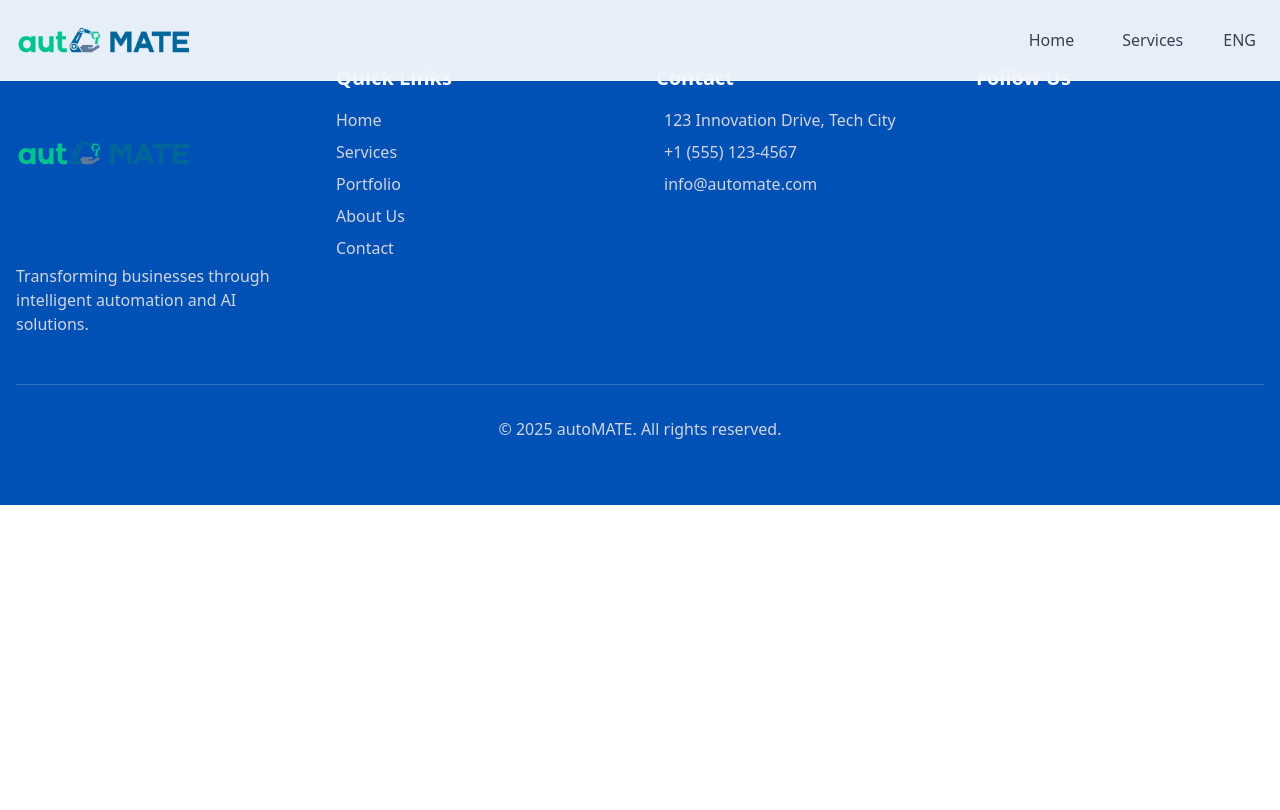
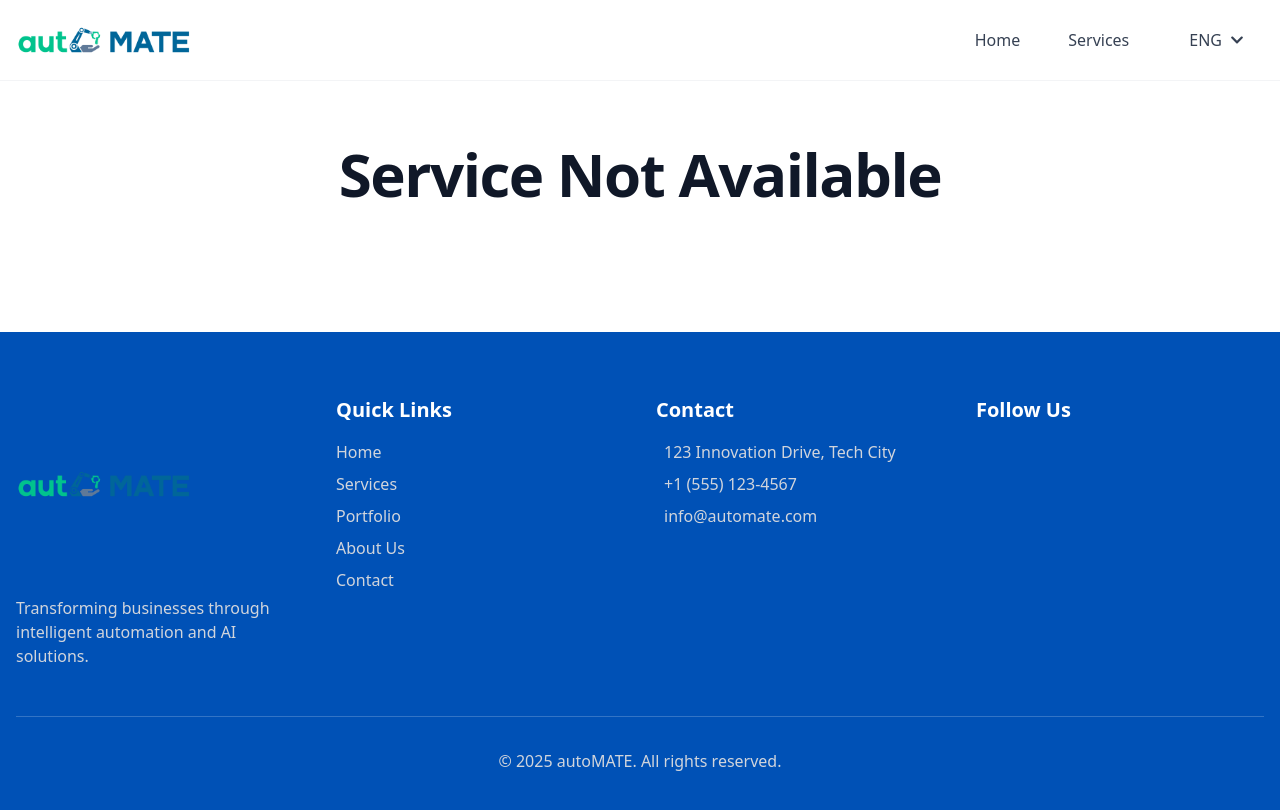
Before and after one commit to majdrifaii/AutoMate, a React (Vite) app: page /service/1 in a window 1280 px wide. Shown: the top 810 px of the page. Built offline with nearby package versions, Linux system fonts and the light colour scheme.

Commit message:
Done Routering in website

```diff
--- /dev/null
+++ b/public/data/services.json
@@ -0,0 +1,32 @@
+[
+    {
+      "id": 1,
+      "name": "Web",
+      "description": "Custom website design and development tailored to your business needs, including responsive layouts and modern frameworks.",
+      "image": "https://example.com/images/web-development.jpg"
+    },
+    {
+      "id": 2,
+      "name": "Trading",
+      "description": "Creative graphic design services for logos, branding, marketing materials, and digital assets.",
+      "image": "https://example.com/images/graphic-design.jpg"
+    },
+    {
+      "id": 3,
+      "name": "Marketing",
+      "description": "Secure and scalable cloud hosting solutions to keep your applications running smoothly with 99.9% uptime.",
+      "image": "https://example.com/images/cloud-hosting.jpg"
+    },
+    {
+      "id": 4,
+      "name": "Trash",
+      "description": "Search engine optimization to boost your website’s visibility and rank higher on Google and other search engines.",
+      "image": "https://example.com/images/seo-optimization.jpg"
+    },
+    {
+      "id": 5,
+      "name": "Mobile",
+      "description": "Build native or cross-platform mobile applications for iOS and Android with a focus on user experience.",
+      "image": "https://example.com/images/mobile-app-development.jpg"
+    }
+  ]
--- a/src/App.css
+++ b/src/App.css
@@ -1,5 +1,6 @@
 @import "tailwindcss";
 @tailwind utilities;
+@import url('https://fonts.googleapis.com/css2?family=Alexandria:wght@100..900&family=Rubik:ital,wght@0,300..900;1,300..900&display=swap');
 
 @theme{
     --color-dark: #282828;
@@ -7,4 +8,21 @@
     --color-primary: #5f7998;
     --color-secondary: #006699;
     --color-accent: #01c38d;
+
+    --font-rubik: "Rubik", sans-serif;
+    --font-alexandria: "Alexandria", sans-serif;
 }
+
+/* .rubik-<uniquifier> {
+    font-family: "Rubik", sans-serif;
+    font-optical-sizing: auto;
+    font-weight: <weight>;
+    font-style: normal;
+  }
+
+  .alexandria-<uniquifier> {
+    font-family: "Alexandria", sans-serif;
+    font-optical-sizing: auto;
+    font-weight: <weight>;
+    font-style: normal;
+  } */
--- a/src/App.jsx
+++ b/src/App.jsx
@@ -6,6 +6,8 @@ import './App.css'
 import Home from './Home'
 import Layout from './Layout';
 import { LanguageProvider } from './LanguageContext';
+import Service from './Service';
+import NotFound from './NotFound';
 
 function App() {
 
@@ -15,6 +17,8 @@ function App() {
       <Layout>
       <Routes>
         <Route path='/' element={<Home/>} />
+        <Route path='service/:name' element={<Service />} />
+        <Route path='*' element={<NotFound/>} />
       </Routes>
       </Layout>
     </Router>
--- a/src/LanguageContext.jsx
+++ b/src/LanguageContext.jsx
@@ -13,7 +13,6 @@ export const LanguageProvider = ({ children }) => {
 
   const translations = {
     en: {
-      nav: ['Home', 'Services'],
       footer: {
         quickLinks: 'Quick Links',
         contact: 'Contact',
@@ -27,10 +26,10 @@ export const LanguageProvider = ({ children }) => {
         consultationDesc: 'Our experts will analyze your business processes and design a custom automation strategy - No commitment required',
         bookButton: 'Book Free Consultation',
         exploreButton: 'Explore Our Services'
-      }
+      },
+      services: ['mobile', 'web', 'trash', 'marketing', 'trading']
     },
     ar: {
-      nav: ['الرئيسية', 'الخدمات'],
       footer: {
         quickLinks: 'روابط سريعة',
         contact: 'اتصل بنا',
@@ -44,7 +43,8 @@ export const LanguageProvider = ({ children }) => {
         consultationDesc: 'سيقوم خبراؤنا بتحليل عمليات عملك وتصميم استراتيجية أتمتة مخصصة - لا يلزم الالتزام',
         bookButton: 'احجز استشارة مجانية',
         exploreButton: 'استكشف خدماتنا'
-      }
+      },
+      services: ['موبايل', 'ويب', 'زبالة', 'تسويق', 'تداول']
     }
   };
 
--- a/src/Layout.jsx
+++ b/src/Layout.jsx
@@ -2,12 +2,14 @@
 import React, { useState } from 'react';
 import Logo from './assets/autoMATE.png';
 import { useLanguage } from './LanguageContext';
-import { FaBars } from 'react-icons/fa';
+import { FaBars, FaChevronUp, FaChevronDown } from 'react-icons/fa';
+import { Link } from 'react-router-dom';
 
 const Layout = ({ children }) => {
   const { currentLang, setCurrentLang, isRTL, translations } = useLanguage();
   const [isMenuOpen, setIsMenuOpen] = useState(false);
   const [isLangDropdownOpen, setIsLangDropdownOpen] = useState(false);
+  const [isServiceDropdownOpen, setIsServiceDropdownOpen] = useState(false);
 
   return (
     <>
@@ -18,22 +20,52 @@ const Layout = ({ children }) => {
               <img src={Logo} alt="autoMATE" className="h-44" />
             </div>
             <nav className={`hidden md:flex items-center ${isRTL ? 'space-x-reverse space-x-8' : 'space-x-8'}`}>
-              {translations[currentLang].nav.map((item) => (
-                <a
-                  key={item}
-                  href={`#${item.toLowerCase()}`}
+                <Link
+                  to={'/'}
                   className="text-gray-700 hover:text-[#01C38D] transition-colors duration-200 font-medium cursor-pointer whitespace-nowrap px-2"
                 >
-                  {item}
-                </a>
-              ))}
+                  {currentLang === 'en' ? 'Home' : 'الرئيسية'}
+                </Link>
+
+                <div className='relative'>
+                <button
+                  className="text-gray-700 hover:text-[#01C38D] transition-colors duration-200 font-medium cursor-pointer whitespace-nowrap px-2"
+                  onClick={() => setIsServiceDropdownOpen(!isServiceDropdownOpen)}
+                >
+                  {currentLang === 'en' ? 'Services' : 'الخدمات'}
+                </button>
+                {isServiceDropdownOpen && (
+                  <div
+                    className="absolute -left-5 mt-2 w-32 bg-white rounded-lg shadow-lg py-2 border border-gray-100 z-50"
+                    onMouseLeave={() => setIsServiceDropdownOpen(false)}
+                  >
+                    {translations[currentLang].services.map((service, index) => (
+                    <Link
+                    key={index}
+                    to={`/service/${service}`}
+                      onClick={() => {
+                        setIsServiceDropdownOpen(false);
+                      }}
+                      className={`block w-full text-left px-4 py-2 hover:bg-gray-50 hover:text-[#01C38D] transition-colors duration-200 cursor-pointer`}
+                    >
+                      {service}
+                    </Link>
+                    ))}
+                  </div>
+                )}
+                </div>
+
+
+
+
+
               <div className="relative">
                 <button
-                  className="flex items-center space-x-2 text-gray-700 hover:text-[#01C38D] transition-colors duration-200 font-medium cursor-pointer !rounded-button"
+                  className="flex items-center space-x-2 text-gray-700 hover:text-[#01C38D] transition-colors duration-200 font-medium cursor-pointer mx-5"
                   onClick={() => setIsLangDropdownOpen(!isLangDropdownOpen)}
                 >
                   <span>{currentLang === 'en' ? 'ENG' : 'عربي'}</span>
-                  <i className={`fas fa-chevron-${isLangDropdownOpen ? 'up' : 'down'} text-sm transition-transform duration-200`}></i>
+                  {isLangDropdownOpen ? <FaChevronUp className='text-sm transition-transform duration-200' /> : <FaChevronDown className='text-sm transition-transform duration-200' />}
                 </button>
                 {isLangDropdownOpen && (
                   <div
--- /dev/null
+++ b/src/NotFound.jsx
@@ -0,0 +1,27 @@
+import { Link } from "react-router-dom";
+
+const NotFound = () => {
+    return (
+        <main className="grid min-h-full place-items-center bg-white px-6 py-24 sm:py-32 lg:px-8">
+        <div className="text-center">
+          <p className="text-base font-semibold text-indigo-600">404</p>
+          <h1 className="mt-4 text-5xl font-semibold tracking-tight text-balance text-gray-900 sm:text-7xl">
+            Page not found
+          </h1>
+          <p className="mt-6 text-lg font-medium text-pretty text-gray-500 sm:text-xl/8">
+            Sorry, we couldn’t find the page you’re looking for.
+          </p>
+          <div className="mt-10 flex items-center justify-center gap-x-6">
+            <Link
+              to={'/'}
+              className="rounded-md bg-[#0051B6] px-3.5 py-2.5 text-sm font-semibold text-white shadow-xs hover:bg-indigo-500 focus-visible:outline-2 focus-visible:outline-offset-2 focus-visible:outline-indigo-600"
+            >
+              Go back home
+            </Link>
+          </div>
+        </div>
+      </main>
+     );
+}
+
+export default NotFound;
--- /dev/null
+++ b/src/Service.jsx
@@ -0,0 +1,28 @@
+import { useParams } from "react-router-dom";
+import services from '../public/data/services.json';
+import { useEffect, useState } from "react";
+
+const Service = () => {
+    const { name } = useParams();
+    const service = services.find((service) => service.name.toLowerCase() === name.toLowerCase());
+
+    if(!service){
+        return (
+            <main className="grid min-h-full place-items-center bg-white px-6 py-24 sm:py-32 lg:px-8">
+                <h1 className="mt-4 text-5xl font-semibold tracking-tight text-balance text-gray-900 sm:text-6xl">
+                    Service Not Available
+                </h1>
+            </main>
+        )
+    }
+
+    return (
+        <div className="pt-20">
+            <h1 className="font-alexandria">{service.name}</h1>
+            <img src={service.image} alt={service.name} />
+            <p className="font-alexandria">{service.description}</p>
+        </div>
+     );
+}
+
+export default Service;
```
